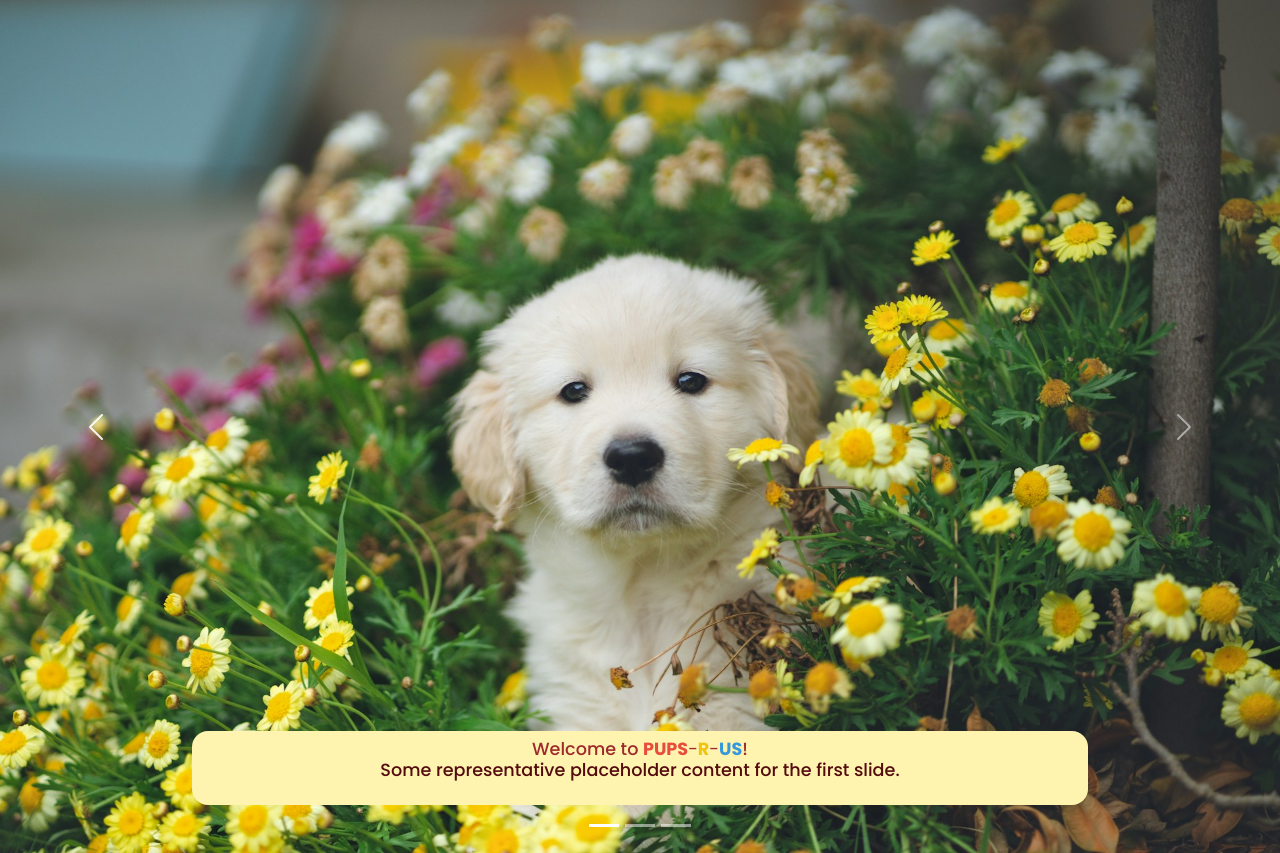
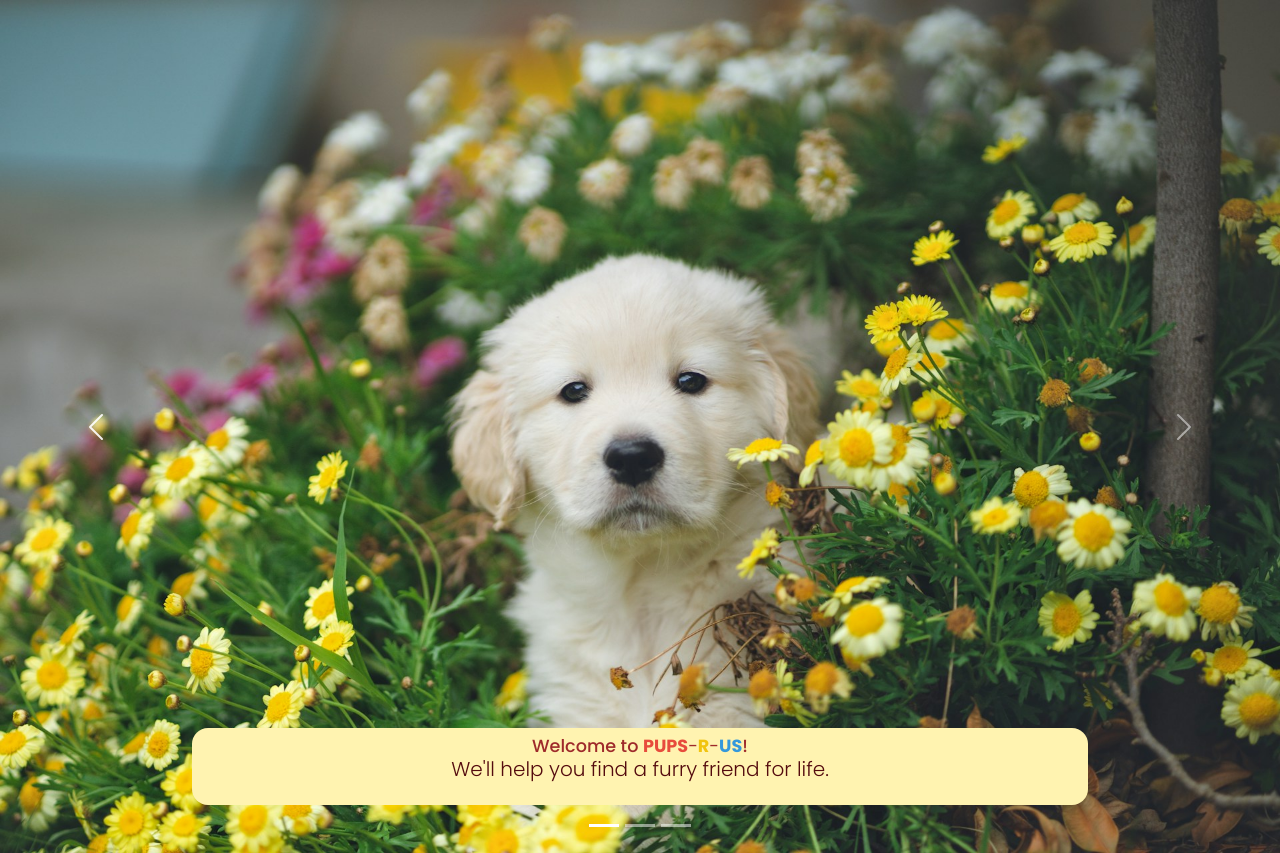
Before and after one commit to johnclamy/moviestoreproject, a Django app: page / in a window 1280 px wide. Run offline with Django 5.2, Linux system fonts and the light colour scheme; some libraries are stand-ins or nearby versions.

Commit message:
set the labels for small devices

```diff
--- a/website/home/templates/home/index.html
+++ b/website/home/templates/home/index.html
@@ -13,21 +13,22 @@
             <div class="carousel-caption">
                 <h1 class="hero-title">Welcome to
                     <b class="hero-title-name"><span class="hero-title-name-first">pups</span>-<span class="hero-title-name-middle">r</span>-<span class="hero-title-name-last">us</span></b>!
-                <p class="d-none d-md-block">Some representative placeholder content for the first slide.</p>
+                    <p class="d-none d-md-block lead">We'll help you find a furry friend for life.</p>
+                </h1>
             </div>
         </div>
         <div class="carousel-item">
             <img src="{% static 'imgs/slider-2.jpg' %}" alt="puppy in the arms of its owner">
             <div class="carousel-caption">
-                <h5>Second slide label</h5>
-                <p class="d-none d-md-block">Some representative placeholder content for the second slide.</p>
+                <h1 class="hero-title">Second slide label</h1>
+                <p class="d-none d-md-block lead">Some representative placeholder content for the second slide.</p>
             </div>
         </div>
         <div class="carousel-item">
             <img src="{% static 'imgs/slider-3.jpg' %}"  alt="puppy looking up at someone">
             <div class="carousel-caption">
-                <h5>Third slide label</h5>
-                <p class="d-none d-md-block">Some representative placeholder content for the third slide.</p>
+                <h1 class="hero-title">Third slide label</h1>
+                <p class="d-none d-md-block lead">Some representative placeholder content for the third slide.</p>
             </div>
         </div>
     </div>
```
